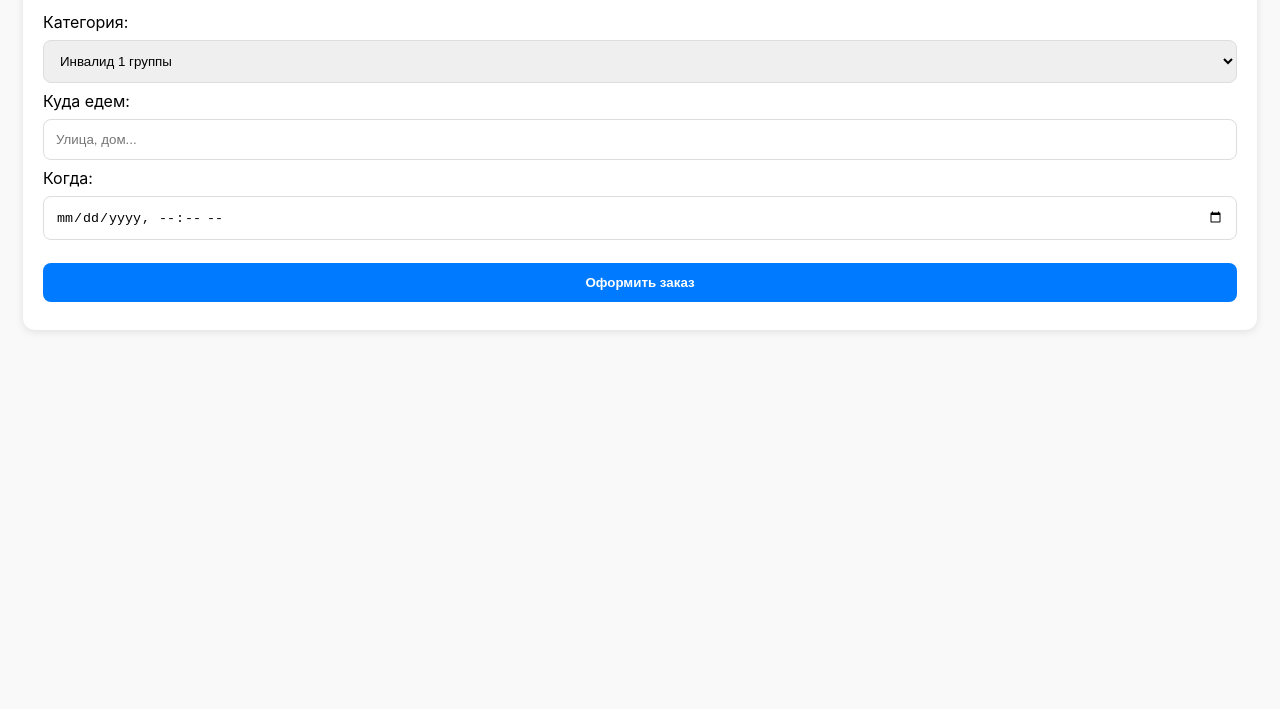
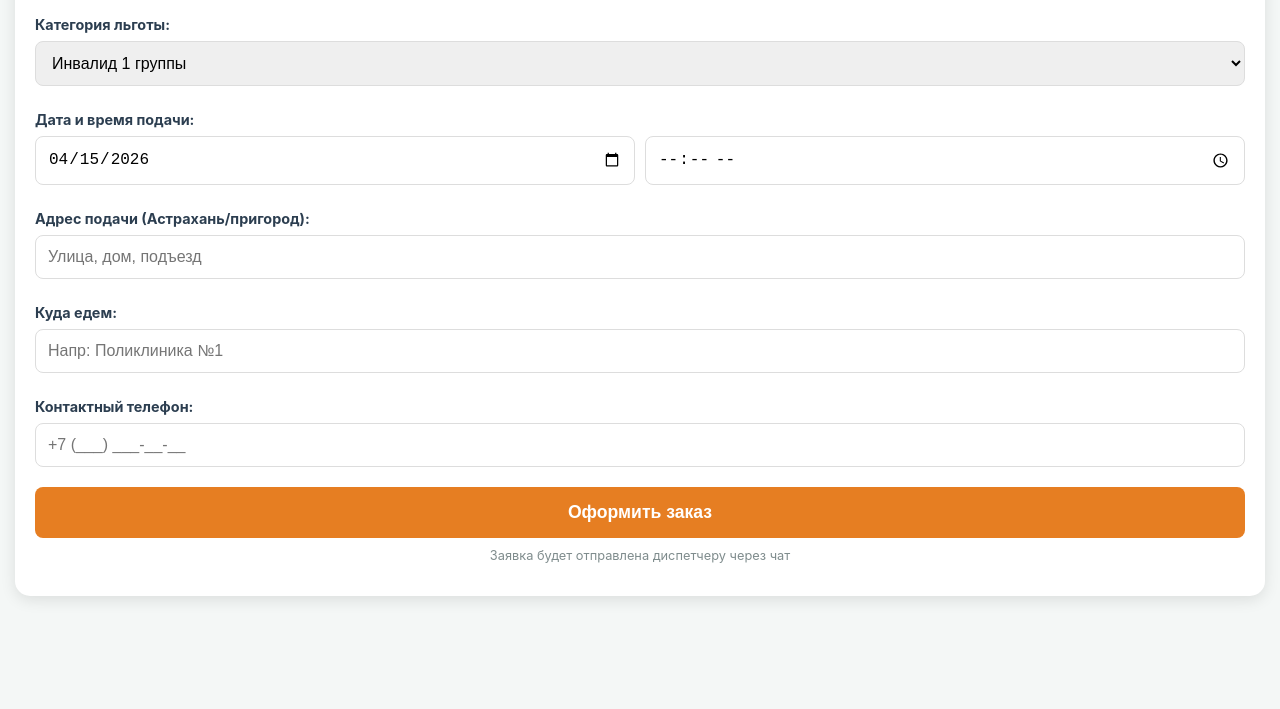
Before and after one commit to Virgindevil/soc_taxi_30_bot, a plain HTML site: page index.html in a window 1280 px wide. Shown: the part 91-800 px from the top of the page. Drawn offline with Linux system fonts and the light colour scheme.

Commit message:
Update index.html

```diff
--- a/index.html
+++ b/index.html
@@ -2,54 +2,162 @@
 <html lang="ru">
 <head>
     <meta charset="UTF-8">
-    <meta name="viewport" content="width=device-width, initial-scale=1.0">
-    <title>Социальное Такси</title>
+    <meta name="viewport" content="width=device-width, initial-scale=1.0, user-scalable=no">
+    <title>Социальное такси Астрахань</title>
     <script src="https://st.max.ru/js/max-web-app.js"></script>
     <style>
-        body { font-family: -apple-system, sans-serif; padding: 15px; background: #f9f9f9; }
-        .card { background: white; padding: 20px; border-radius: 12px; box-shadow: 0 2px 8px rgba(0,0,0,0.1); }
-        input, select, button { width: 100%; padding: 12px; margin: 8px 0; border: 1px solid #ddd; border-radius: 8px; box-sizing: border-box; }
-        button { background: #007bff; color: white; border: none; font-weight: bold; margin-top: 15px; }
+        :root {
+            --primary-color: #2c3e50;
+            --accent-color: #e67e22;
+            --bg-color: #f4f7f6;
+        }
+        body {
+            font-family: -apple-system, BlinkMacSystemFont, "Segoe UI", Roboto, Helvetica, Arial, sans-serif;
+            background-color: var(--bg-color);
+            margin: 0;
+            padding: 15px;
+            color: var(--primary-color);
+        }
+        .container {
+            max-width: 100%;
+            background: white;
+            padding: 20px;
+            border-radius: 15px;
+            box-shadow: 0 4px 15px rgba(0,0,0,0.1);
+        }
+        h2 {
+            text-align: center;
+            font-size: 1.2rem;
+            margin-bottom: 20px;
+            color: var(--primary-color);
+            border-bottom: 2px solid var(--accent-color);
+            padding-bottom: 10px;
+        }
+        .section-title {
+            font-size: 0.9rem;
+            font-weight: bold;
+            margin: 15px 0 8px;
+            display: block;
+        }
+        select, input {
+            width: 100%;
+            padding: 12px;
+            margin-bottom: 10px;
+            border: 1px solid #ddd;
+            border-radius: 8px;
+            box-sizing: border-box;
+            font-size: 1rem;
+        }
+        .btn-send {
+            width: 100%;
+            background-color: var(--accent-color);
+            color: white;
+            border: none;
+            padding: 15px;
+            border-radius: 8px;
+            font-size: 1.1rem;
+            font-weight: bold;
+            cursor: pointer;
+            margin-top: 10px;
+            transition: opacity 0.2s;
+        }
+        .btn-send:active {
+            opacity: 0.8;
+        }
+        .hint {
+            font-size: 0.8rem;
+            color: #7f8c8d;
+            margin-top: 10px;
+            text-align: center;
+        }
     </style>
 </head>
 <body>
-    <div class="card">
-        <h3>🚕 Новый заказ</h3>
-        <label>Категория:</label>
+
+<div class="container">
+    <h2>🚕 Социальное такси (Астрахань)</h2>
+
+    <label class="section-title">Категория льготы:</label>
     <select id="category">
-            <option value="Инвалид 1 гр.">Инвалид 1 группы</option>
-            <option value="Пенсионер">Пенсионер</option>
+        <option value="Инвалид 1 группы">Инвалид 1 группы</option>
+        <option value="Инвалид 2 группы">Инвалид 2 группы</option>
+        <option value="Участник СВО">Участник СВО (ветеран БД)</option>
     </select>
 
-        <label>Куда едем:</label>
-        <input type="text" id="address" placeholder="Улица, дом...">
+    <label class="section-title">Дата и время подачи:</label>
+    <div style="display: flex; gap: 10px;">
+        <input type="date" id="date">
+        <input type="time" id="time">
+    </div>
 
-        <label>Когда:</label>
-        <input type="datetime-local" id="date">
+    <label class="section-title">Адрес подачи (Астрахань/пригород):</label>
+    <input type="text" id="address_from" placeholder="Улица, дом, подъезд">
 
-        <button onclick="handleOrder()">Оформить заказ</button>
+    <label class="section-title">Куда едем:</label>
+    <input type="text" id="address_to" placeholder="Напр: Поликлиника №1">
+
+    <label class="section-title">Контактный телефон:</label>
+    <input type="tel" id="phone" placeholder="+7 (___) ___-__-__">
+
+    <button class="btn-send" onclick="submitOrder()">Оформить заказ</button>
+
+    <p class="hint">Заявка будет отправлена диспетчеру через чат</p>
 </div>
 
 <script>
-        function handleOrder() {
-            const addr = document.getElementById('address').value;
-            const cat = document.getElementById('category').value;
-            const time = document.getElementById('date').value;
+    // Устанавливаем сегодняшнюю дату по умолчанию
+    document.getElementById('date').valueAsDate = new Date();
 
-            if (!addr || !time) {
-                alert("Заполните все поля!");
+    function submitOrder() {
+        const data = {
+            category: document.getElementById('category').value,
+            date: document.getElementById('date').value,
+            time: document.getElementById('time').value,
+            from: document.getElementById('address_from').value,
+            to: document.getElementById('address_to').value,
+            phone: document.getElementById('phone').value
+        };
+
+        // Проверка на заполнение полей
+        if (!data.from || !data.to || !data.phone || !data.time) {
+            alert('Пожалуйста, заполните все поля заказа');
             return;
         }
 
-            // Формируем текст сообщения
-            const text = `ЗАКАЗ ТАКСИ\n📍 Адрес: ${addr}\n👤 Категория: ${cat}\n⏰ Время: ${time}`;
+        // Формируем красивый текст для бота
+        const message = `🚕 **НОВЫЙ ЗАКАЗ ТАКСИ (АСТРАХАНЬ)**\n` +
+                        `--------------------------\n` +
+                        `👤 **Категория:** ${data.category}\n` +
+                        `📅 **Когда:** ${data.date} в ${data.time}\n` +
+                        `📍 **Откуда:** ${data.from}\n` +
+                        `🏁 **Куда:** ${data.to}\n` +
+                        `📞 **Телефон:** ${data.phone}`;
 
-            // Используем официальный диплинк шеринга MAX для отправки сообщения боту
-            const shareUrl = `https://max.ru/:share?text=${encodeURIComponent(text)}`;
+        // Логика отправки через MAX Bridge
+        if (window.WebApp && window.WebApp.shareMaxContent) {
+            // Включаем тактильный отклик (вибрацию)
+            if (window.WebApp.HapticFeedback) {
+                window.WebApp.HapticFeedback.notificationOccurred('success');
+            }
 
-            // Открываем окно шеринга
-            window.WebApp.openLink(shareUrl);
+            window.WebApp.shareMaxContent({
+                text: message
+            }).then(({ status }) => {
+                if (status === 'shared') {
+                    // Закрываем мини-приложение после успешной отправки
+                    window.close();
+                }
+            }).catch((err) => {
+                console.error('Ошибка шеринга:', err);
+                alert('Не удалось отправить сообщение в чат.');
+            });
+        } else {
+            // Если открыто просто в браузере (для тестов)
+            console.log("Данные заказа:", message);
+            alert("Заказ сформирован (имитация). Откройте через MAX для реальной отправки.");
+        }
     }
 </script>
+
 </body>
 </html>
```
Lines whose indentation alone changed are shown as unchanged.
